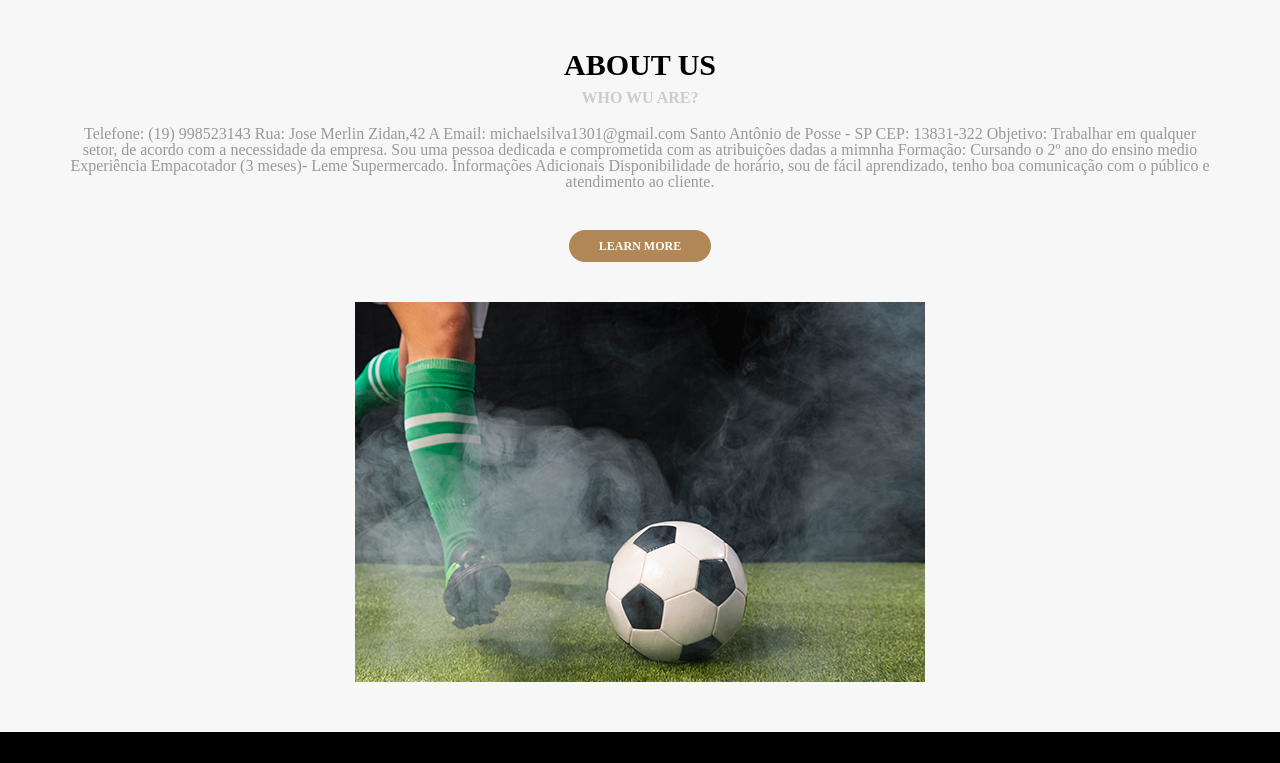
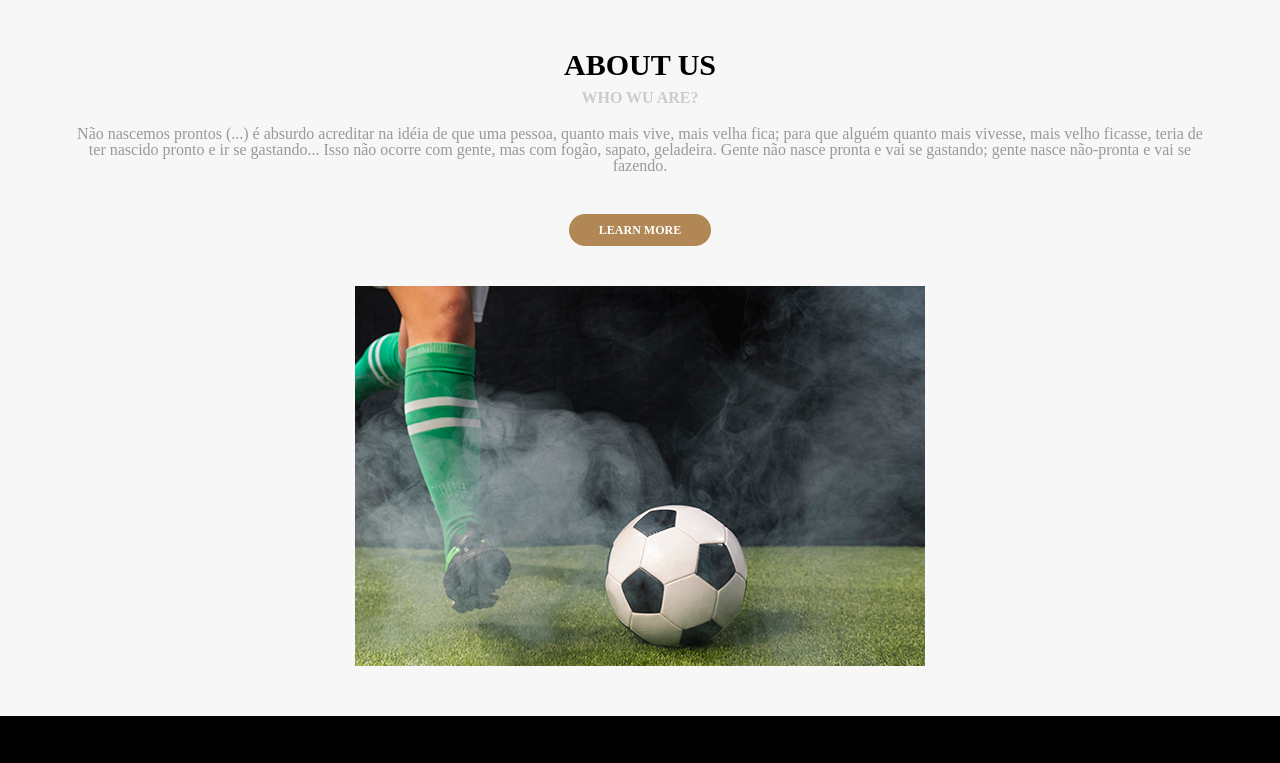
Before and after one commit to mariosouza2356/Projeto-Awax, a plain HTML site: page index.html in a window 1280 px wide. Shown: the part 800-1563 px from the top of the page. Drawn offline with Linux system fonts and the light colour scheme.

Commit message:
troca de texto decorativo

```diff
--- a/index.html
+++ b/index.html
@@ -97,18 +97,9 @@
                 <div class="section-desc">WHO WU ARE?</div>
                 <div class="section-body">
                     <div class="section_texto">
-                        <h2 class="section_texto-descricao">Telefone: (19) 998523143
-                            Rua: Jose Merlin Zidan,42 A
-                            Email:  michaelsilva1301@gmail.com
-                            Santo Antônio de Posse - SP          CEP: 13831-322
-                             Objetivo:
-                             Trabalhar em qualquer setor, de acordo com a necessidade da empresa. Sou  uma pessoa dedicada e comprometida com as atribuições dadas a mimnha
-                             Formação:
-                             Cursando o 2º ano do ensino medio
-                            Experiência
-                            Empacotador (3 meses)- Leme Supermercado.
-                            Informações Adicionais
-                            Disponibilidade de horário, sou de fácil aprendizado, tenho boa comunicação com o público e  atendimento ao cliente.
+                        <h2 class="section_texto-descricao">
+                            Não nascemos prontos (...) é absurdo acreditar na idéia de que uma pessoa, quanto mais vive, mais velha fica; para que alguém quanto mais vivesse, mais velho ficasse, teria de ter nascido pronto e ir se gastando...
+Isso não ocorre com gente, mas com fogão, sapato, geladeira. Gente não nasce pronta e vai se gastando; gente nasce não-pronta e vai se fazendo.
                             </h2>
                         <a href="" class="button sobre_botao">Learn More</a>
                     </div>
@@ -328,18 +319,9 @@
                         </div>
                     </div>
                 </div>
-                <h4 class="th_texto">Telefone: (19) 998523143
-                    Rua: Jose Merlin Zidan,42 A
-                    Email:  michaelsilva1301@gmail.com
-                    Santo Antônio de Posse - SP          CEP: 13831-322
-                     Objetivo:
-                     Trabalhar em qualquer setor, de acordo com a necessidade da empresa. Sou  uma pessoa dedicada e comprometida com as atribuições dadas a mim.
-                     Formação:
-                     Cursando o 2º ano do ensino médio
-                    Experiência
-                    Empacotador (3 meses)- Leme Supermercado.
-                    Informações Adicionais
-                    Disponibilidade de horário, sou de fácil aprendizado, tenho boa comunicação com o público e  atendimento ao cliente.
+                <h4 class="th_texto">
+                    Não nascemos prontos (...) é absurdo acreditar na idéia de que uma pessoa, quanto mais vive, mais velha fica; para que alguém quanto mais vivesse, mais velho ficasse, teria de ter nascido pronto e ir se gastando...
+Isso não ocorre com gente, mas com fogão, sapato, geladeira. Gente não nasce pronta e vai se gastando; gente nasce não-pronta e vai se fazendo.
                     </h4>
                     <div class="sliders-poiters">
                         <div class="pointer active"></div>
```
